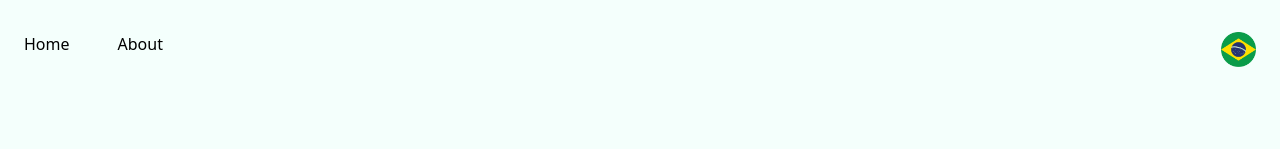
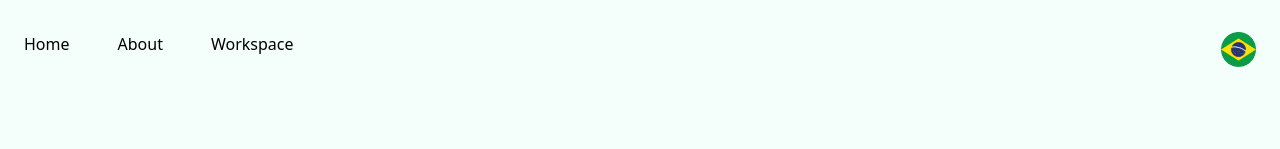
Before and after one commit to LucMazarJR/visual_embedding, a Next.js app in the folder front/: page / in a window 1280 px wide. Shown: the top 149 px of the page. Built offline with nearby package versions, Linux system fonts and the light colour scheme.

Commit message:
feat: create workspace page

```diff
--- a/front/app/_components/layout/header.tsx
+++ b/front/app/_components/layout/header.tsx
@@ -12,6 +12,9 @@
                     <li>
                         <Link href={"/about"}>About</Link>
                     </li>
+                    <li>
+                        <Link href={"/workspace"}>Workspace</Link>
+                    </li>
                 </ul>
             </nav>
             <LanguageButton/>
--- a/front/app/workspace/page.tsx
+++ b/front/app/workspace/page.tsx
@@ -1 +1,7 @@
-expo
+export default function WorkSpace(){
+    return(
+        <div>
+
+        </div>
+    )
+}
```
